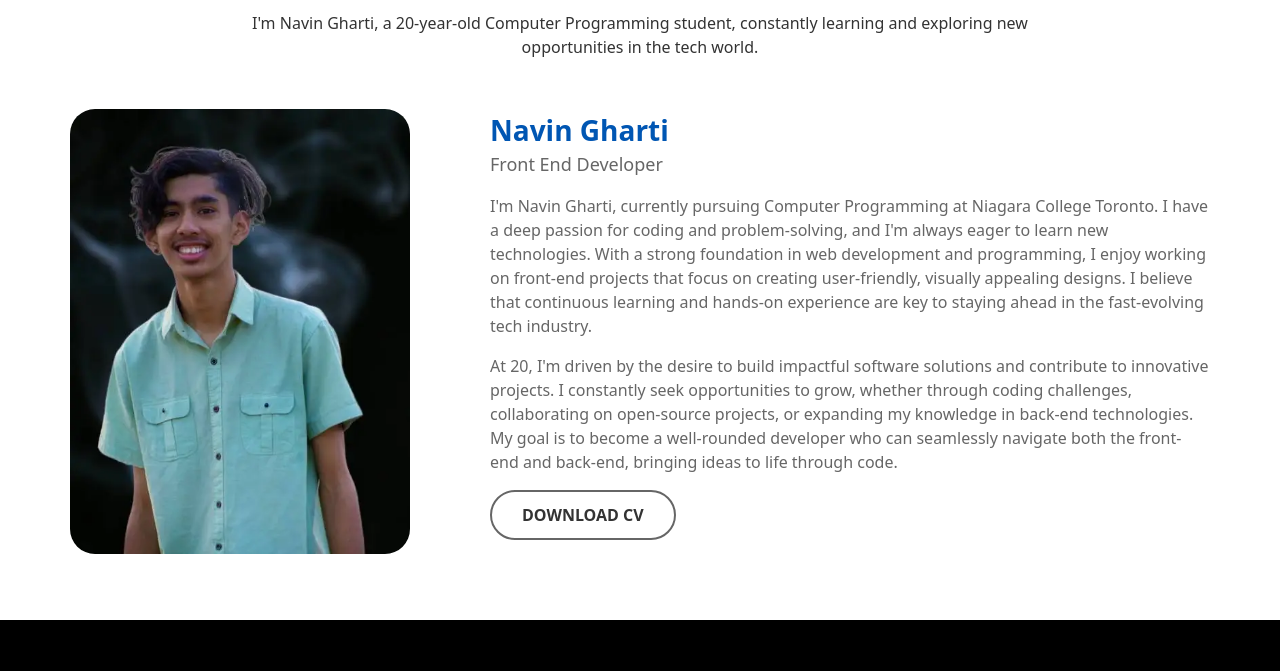
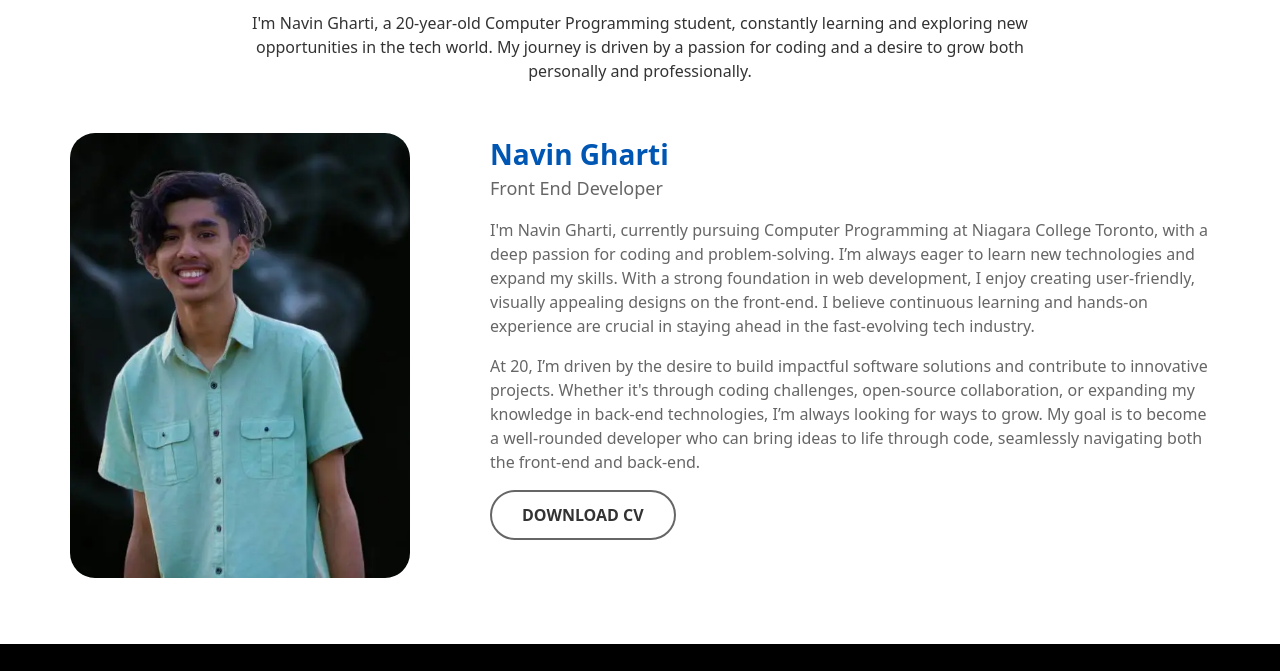
Before and after one commit to navin432/My-Portfolio, a website: page index.html in a window 1280 px wide. Shown: the part 697-1368 px from the top of the page. Drawn offline with nearby package versions, Linux system fonts and the light colour scheme.

Commit message:
Changed Text Content

```diff
--- a/index.html
+++ b/index.html
@@ -86,7 +86,8 @@
           <p class="intro__content">
             I'm Navin Gharti, a 20-year-old Computer Programming student,
             constantly learning and exploring new opportunities in the tech
-            world.
+            world. My journey is driven by a passion for coding and a desire to
+            grow both personally and professionally.
           </p>
         </div>
         <div class="grid grid--1x2--big">
@@ -106,22 +107,21 @@
             <span class="text-mute content__domain">Front End Developer</span>
             <p class="text-mute">
               I'm Navin Gharti, currently pursuing Computer Programming at
-              Niagara College Toronto. I have a deep passion for coding and
-              problem-solving, and I'm always eager to learn new technologies.
-              With a strong foundation in web development and programming, I
-              enjoy working on front-end projects that focus on creating
-              user-friendly, visually appealing designs. I believe that
-              continuous learning and hands-on experience are key to staying
-              ahead in the fast-evolving tech industry.
+              Niagara College Toronto, with a deep passion for coding and
+              problem-solving. I’m always eager to learn new technologies and
+              expand my skills. With a strong foundation in web development, I
+              enjoy creating user-friendly, visually appealing designs on the
+              front-end. I believe continuous learning and hands-on experience
+              are crucial in staying ahead in the fast-evolving tech industry.
             </p>
             <p class="text-mute">
-              At 20, I'm driven by the desire to build impactful software
-              solutions and contribute to innovative projects. I constantly seek
-              opportunities to grow, whether through coding challenges,
-              collaborating on open-source projects, or expanding my knowledge
-              in back-end technologies. My goal is to become a well-rounded
-              developer who can seamlessly navigate both the front-end and
-              back-end, bringing ideas to life through code.
+              At 20, I’m driven by the desire to build impactful software
+              solutions and contribute to innovative projects. Whether it's
+              through coding challenges, open-source collaboration, or expanding
+              my knowledge in back-end technologies, I’m always looking for ways
+              to grow. My goal is to become a well-rounded developer who can
+              bring ideas to life through code, seamlessly navigating both the
+              front-end and back-end.
             </p>
             <a
               class="btn btn--transparent"
```
